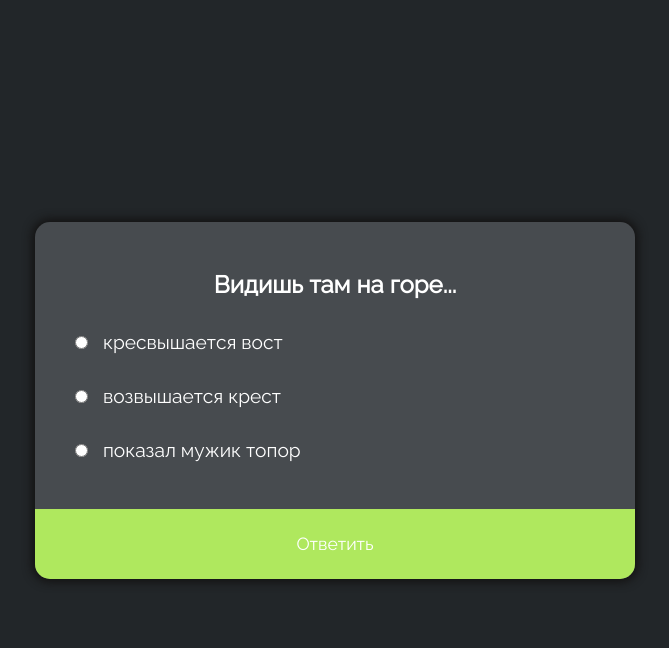
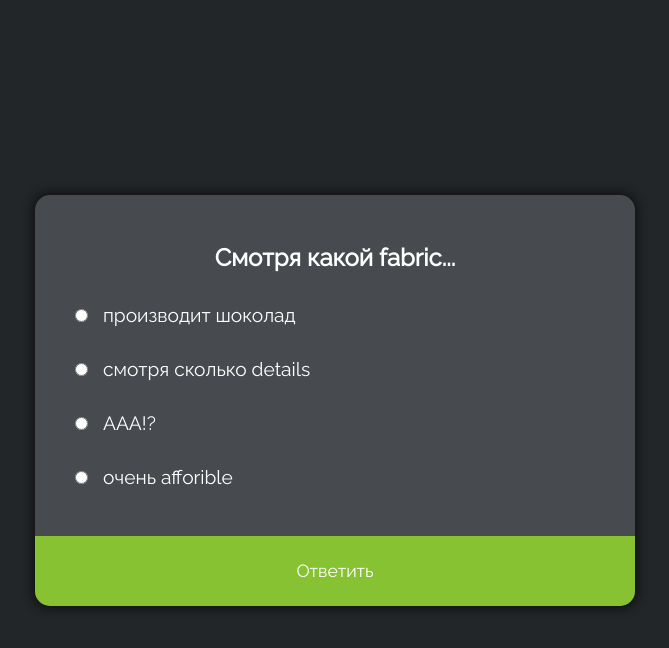
Before and after one commit to Kaishev/quick-quiz, a plain HTML site: page index.html in a window 1280 px wide. Both pictures are taken after a click on the button "Ответить". Shown: the whole page, without its empty margins (305-974 px from the left). Drawn offline with Linux system fonts and the light colour scheme.

Commit message:
mini quiz about memes

```diff
--- a/index.html
+++ b/index.html
@@ -8,29 +8,42 @@
   </head>
   <body>
     <div class="quiz" id="quiz">
+
+        <!-- Заголовок вопроса -->
       <div class="quiz-header" id="quiz-header">
-        <!-- Заголовок вопроса -->
         <h2 class="title">Загружаем вопрос...</h2>
+
+        <!-- Результаты Викторыины-->
+        <h2 class="title">%title%</h2>
+        <h3 class="summary">%message%</h3>
+        <p class="results">%results%</p>
       </div>
 
+        <!-- Список ответов -->
       <ul class="quiz-list" id="list">
+
         <li>
           <label>
             <input type="radio" class="answer" name="answer" />
-            <span>Ответ...</span>
+            <span>Перебираем ответы...</span>
           </label>
         </li>
+
         <li>
           <label>
             <input type="radio" class="answer" name="answer" />
-            <span>Ответ...</span>
+            <span>Перебираем ответы...</span>
           </label>
         </li>
+
       </ul>
 
+        <!-- Конпка -->
       <button class="quiz-submit submit" id="submit">Ответить</button>
+
     </div>
 
     <script src="/main.js"></script>
+
   </body>
 </html>
--- a/main.js
+++ b/main.js
@@ -1,13 +1,13 @@
 const questions = [
   {
-    question: "Видишь там на горе...",
-    answers: ["кресвышается вост", "возвышается крест", "показал мужик топор"],
+    question: "Смотря какой fabriс...",
+    answers: ["производит шоколад", "смотря сколько details", "ААА!?", "очень afforible"],
     correct: 2,
   },
 
   {
-    question: "Where is 'u'?",
-    answers: ["u", "e", "y"],
+    question: "Хорошо что сундуки...",
+    answers: ["остались наверху", "открыты", "хранят тайны", "не взорвались"],
     correct: 1,
   },
 
@@ -20,6 +20,82 @@ const questions = [
       "ты кто такой чтоб это сделать",
     ],
     correct: 3,
+  },
+
+  {
+    question: "Я монтирую, монтирую, а он...",
+    answers: [
+      "козёл ебаный",
+      "блять",
+      "взорвался нахуй",
+      "не монтируется",
+    ],
+    correct: 3,
+  },
+
+  {
+    question: "Так, а почему едет он? А?...",
+    answers: [
+      "а может быть ты",
+      "А?",
+      "а не ты",
+      "а не я",
+    ],
+    correct: 4,
+  },
+
+  {
+    question: "похо торо моронго и...",
+    answers: [
+      "пеперонни",
+      "АННИГИЛЯТОРНАЯ ПУШКА!",
+      "санчо панса",
+      "огнором орот охоп",
+    ],
+    correct: 2,
+  },
+
+  {
+    question: "у нас тут два мальчика катаются, не один...",
+    answers: [
+      "в поле",
+      "да киселёчек?",
+      "и не два",
+      "не умеет",
+    ],
+    correct: 2,
+  },
+
+  {
+    question: "Да ты хоть знаешь кто я? Я вор...",
+    answers: [
+      "в законе",
+      "и вором останусь",
+      "кхъа",
+      "...онин",
+    ],
+    correct: 3,
+  },
+
+  {
+    question: "Начальник! Стоим...",
+    answers: [
+      "уже долго",
+      "или не стоим?",
+      "до конца",
+      "...ость минимальна",
+    ],
+    correct: 2,
+  },
+  {
+    question: "Доллар, доллар, доллар - это ...",
+    answers: [
+      "всё-таки деньги",
+      "доллар",
+      "а как иначе",
+      "грррязная зелёная бумажка",
+    ],
+    correct: 4,
   },
 ];
 
@@ -34,6 +110,7 @@ let score = 0; // кол-во правильных ответов
 
 clearPage();
 showQuestion();
+submitBtn.onclick = checkAnswer;
 
 function clearPage() {
   headerContainer.innerHTML = "";
@@ -41,28 +118,112 @@ function clearPage() {
 }
 
 function showQuestion() {
+
   // показать вопрос
-  const headerTemplate = `
-    <h2 class="title">%title%</h2>
-    `;
-  const title = headerTemplate.replace(
-    "%title%",
-    questions[questionIndex]["question"]
-  );
+    const headerTemplate = `<h2 class="title">%questionText%</h2>`;
 
-  headerContainer.innerHTML = title;
+    const questionHTML = headerTemplate.replace("%questionText%", questions[questionIndex]["question"]);
+
+    headerContainer.innerHTML = questionHTML;
+
 
   // показать ответы
-  questions[questionIndex]["answers"].forEach((answerText) => {
+    for ([answerNumber,answerText] of questions[questionIndex]['answers'].entries()) {
+
         const answersTemplate = `
             <li>
                 <label>
-            <input type="radio" class="answer" name="answer" />
+                    <input value="%number%" type="radio" class="answer" name="answer" />
                     <span>%answer%</span>
                 </label>
             </li>
         `;
-    const answerHTML = answersTemplate.replace("%answer%", answerText);
+
+        const answerHTML = answersTemplate
+                        .replace("%answer%", answerText)
+                        .replace('%number%', answerNumber+1);
+
         answersListContainer.innerHTML += answerHTML;
-  });
+        answerNumber++;
+        console.log(answerNumber, answerText)
+    };
 }
+
+function checkAnswer() {
+    console.log('checkAnswer started!');
+
+  // Находим выбранную радиокнопку
+    const checkedRadio = answersListContainer.querySelector('input[type="radio"]:checked');
+
+  // Если ответ не выбран - выходим из функции
+    if (!checkedRadio){
+        submitBtn.blur();
+        return
+    };
+
+  // Узнаём номер ответа пользователя
+    const userAnswer = parseInt(checkedRadio.value);
+
+    // Если ответ верен - увеличиваем счёт
+    if (userAnswer === questions[questionIndex]['correct']) {
+        score++;
+    }
+
+    console.log('score = ', score);
+
+    if (questionIndex !== questions.length -1) {
+
+        questionIndex++;
+        clearPage();
+        showQuestion();
+        return;
+
+    } else {
+
+        clearPage();
+        showResults();
+
+    }
+}
+
+function showResults() {
+    console.log('showResults started!', score);
+
+    const resultTemplate = `
+        <h2 class="title">%title%</h2>
+        <h3 class="summary">%message%</h3>
+        <p class="results">%results%</p>
+    `;
+
+    let resultsTitle, message;
+
+    // Варианты заголовков и текста
+    if (score === questions.length) {
+        resultsTitle = 'Это успех! Да Вы эксперт по широко известным в узких кругах мемам!🎉';
+        message = 'И дали максимальное количество правильных ответов!';
+    } else if ((score * 100)/questions.length>=50) {
+        resultsTitle = 'Довольно таки неплохо... 🤔';
+        message = 'Вы дали более половины правильных ответов';
+    } else if (score === 0) {
+        resultsTitle = 'Ого! Поздравляем! 😎';
+        message = 'Вы набрали отрицательный максимум правильных ответов!'
+    } else {
+        resultsTitle = 'Стоит постараться... 🥴';
+        message = 'Пока у Вас меньше половины правильных ответов'
+    }
+    // Результат
+    let results = `${score} из ${questions.length}`;
+
+    // Финальный ответ, подставляем данные в шаблон
+    const finalMessage = resultTemplate
+                        .replace('%title%',resultsTitle)
+                        .replace('%message%',message)
+                        .replace('%results%',results);
+
+    headerContainer.innerHTML = finalMessage;
+
+    // Меняем кнопку на Играть снова
+    submitBtn.blur();
+    submitBtn.innerText = 'Начать заново'
+    submitBtn.onclick = () => history.go();
+}
--- a/styles.css
+++ b/styles.css
@@ -35,6 +35,22 @@ body {
 .title {
   font-family: "Raleway", sans-serif;
   font-size: 1.5rem;
+  padding: 1rem 0;
+  text-align: center;
+  margin: 0;
+}
+
+.summary {
+  font-family: inherit;
+  font-size: 1.2rem;
+  padding: 1rem 0;
+  text-align: center;
+  margin: 0;
+}
+
+.results {
+  font-family: inherit;
+  font-size: 1.1rem;
   padding: 1rem 0;
   text-align: center;
   margin: 0;
```
Also changed, not shown: test-file.txt. Lines whose indentation alone changed are shown as unchanged.
